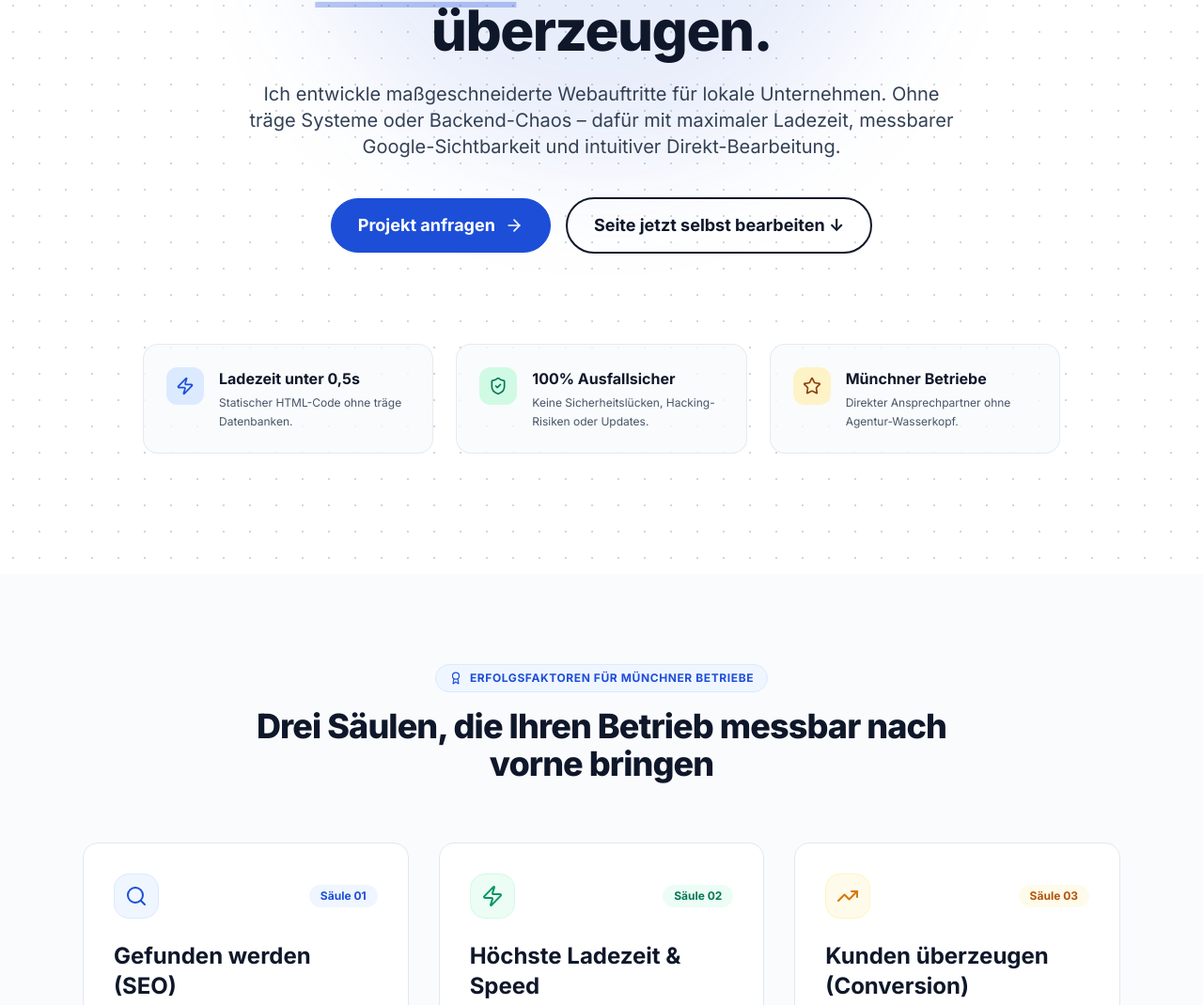
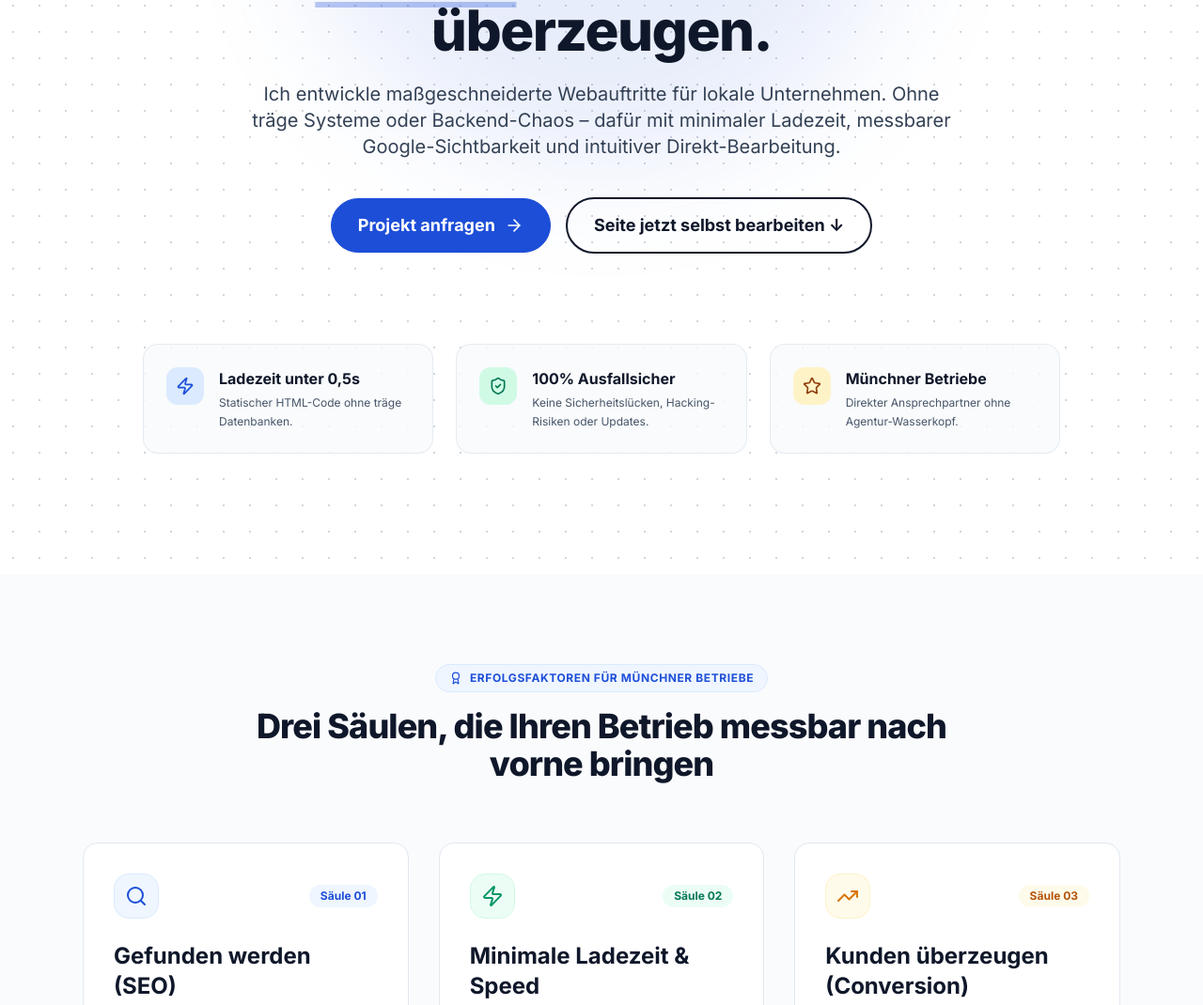
Before and after one commit to TitusSchroeder/titus-schroeder-web, a Next.js app: page / in a window 1280 px wide. Shown: the part 400-1470 px from the top of the page at 94% size. Built offline with nearby package versions, Linux system fonts and the light colour scheme.

Commit message:
Fix wording from maximaler Ladezeit / Höchste Ladezeit to minimaler Ladezeit

```diff
--- a/src/components/sections/Features.tsx
+++ b/src/components/sections/Features.tsx
@@ -80,7 +80,7 @@ export const Features: React.FC = () => {
             </Card>
           </motion.div>
 
-          {/* SÄULE 2: SPEED (Modern Light Design) */}
+          {/* SÄULE 2: SPEED (Minimale Ladezeit & Performance) */}
           <motion.div variants={itemVariants}>
             <Card className="h-full flex flex-col justify-between p-8 bg-white border border-slate-200 hover:border-brand-blue/40 hover:shadow-lg transition-all">
               <div>
@@ -94,7 +94,7 @@ export const Features: React.FC = () => {
                 </div>
 
                 <h3 className="text-2xl font-bold text-brand-navy mb-3">
-                  Höchste Ladezeit & Speed
+                  Minimale Ladezeit & Speed
                 </h3>
                 <p className="text-slate-600 text-sm leading-relaxed mb-6">
                   Ladezeiten unter 0,5 Sekunden. Keine trägen Baukästen oder überladenen Datenbanken im Hintergrund.
--- a/src/data/content.json
+++ b/src/data/content.json
@@ -2,7 +2,7 @@
   "hero": {
     "badge": "Titus Schröder — Digital Studio · München",
     "h1": "Schnelle, moderne Websites, die in München gefunden werden – und Kunden überzeugen.",
-    "subline": "Ich entwickle maßgeschneiderte Webauftritte für lokale Unternehmen. Ohne träge Systeme oder Backend-Chaos – dafür mit maximaler Ladezeit, messbarer Google-Sichtbarkeit und intuitiver Direkt-Bearbeitung.",
+    "subline": "Ich entwickle maßgeschneiderte Webauftritte für lokale Unternehmen. Ohne träge Systeme oder Backend-Chaos – dafür mit minimaler Ladezeit, messbarer Google-Sichtbarkeit und intuitiver Direkt-Bearbeitung.",
     "ctaPrimary": "Projekt anfragen",
     "ctaSecondary": "Seite jetzt selbst bearbeiten ↓"
   },
@@ -16,7 +16,7 @@
     {
       "id": "speed",
       "icon": "Zap",
-      "title": "Höchste Ladezeit & Performance",
+      "title": "Minimale Ladezeit & Performance",
       "description": "Ladezeiten unter 0,5 Sekunden. Keine trägen Baukästen oder überladenen Datenbanken."
     },
     {
```
